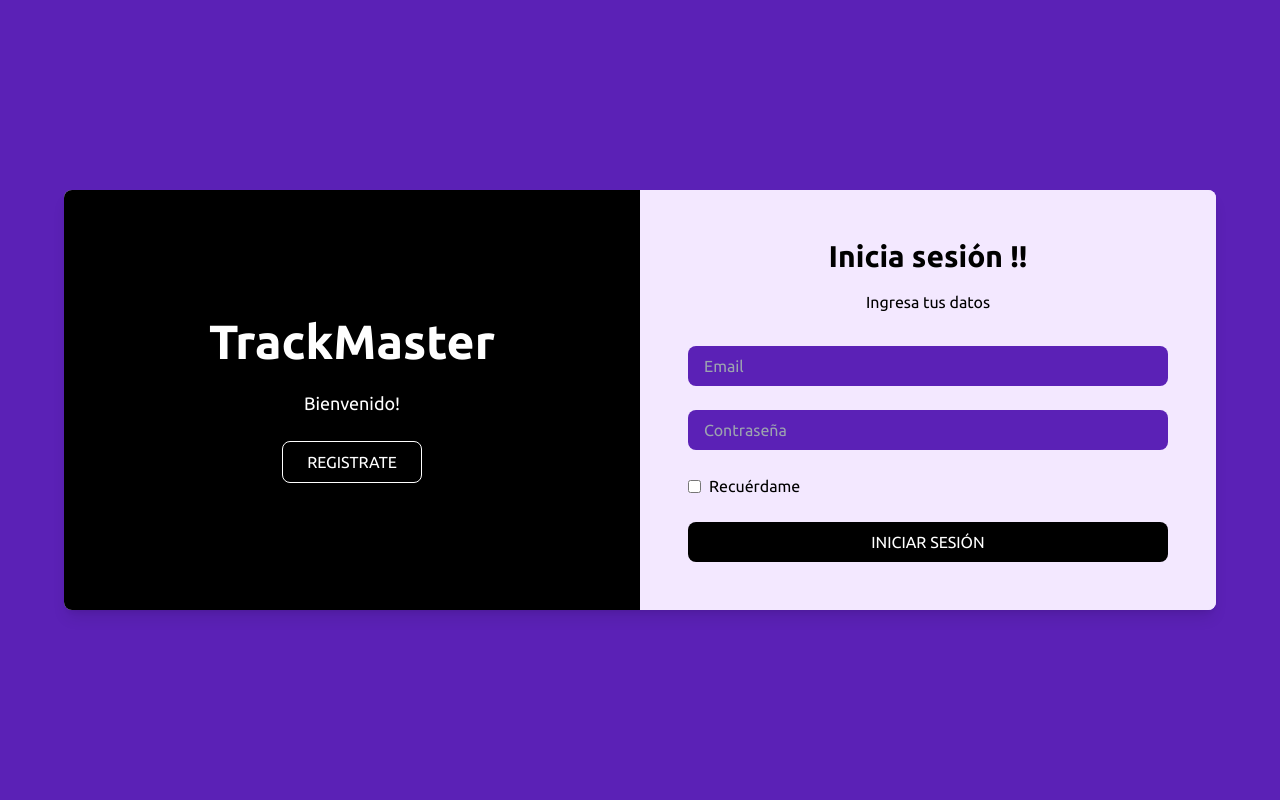
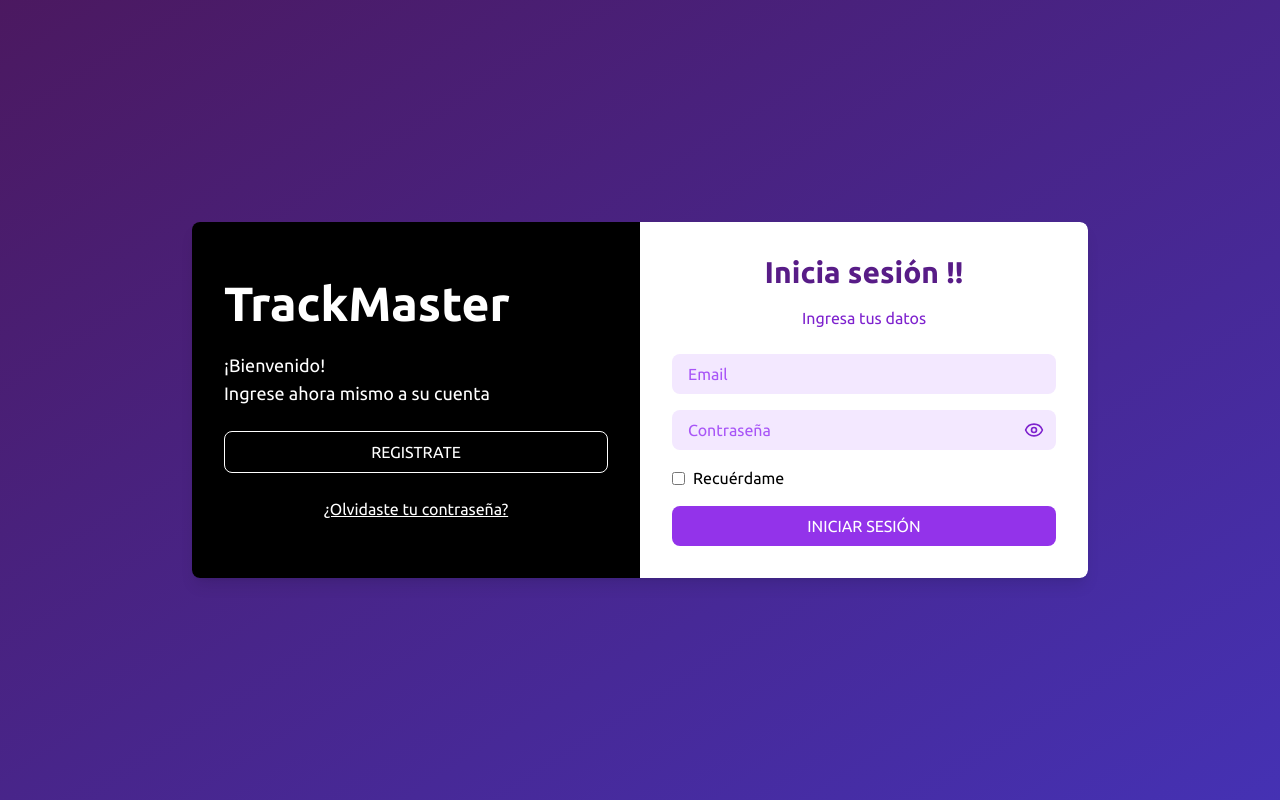
Before and after one commit to RedFox-SRL/frontend, a React (Vite) app: page /login in a window 1280 px wide. Built offline with nearby package versions, Linux system fonts and the light colour scheme.

Commit message:
new design login page and register

```diff
--- a/src/pages/LoginPage.jsx
+++ b/src/pages/LoginPage.jsx
@@ -1,15 +1,22 @@
-import React, { useState } from 'react';
+import React, { useState, useEffect } from 'react';
 import { useNavigate } from 'react-router-dom'; // Importa useNavigate
 import { postData } from '../api/apiService';
-import useAuth from '../hooks/useAuth';
+import { Eye, EyeOff } from 'lucide-react';
 
 const LoginPage = () => {
-  const { login } = useAuth();
+  const navigate = useNavigate();
   const [email, setEmail] = useState('');
   const [password, setPassword] = useState('');
   const [rememberMe, setRememberMe] = useState(false);
   const [error, setError] = useState(null);
-  const navigate = useNavigate(); // Inicializa useNavigate
+  const [showPassword, setShowPassword] = useState(false);
+
+  useEffect(() => {
+    document.body.classList.add('overflow-hidden');
+    return () => {
+      document.body.classList.remove('overflow-hidden');
+    };
+  }, []);
 
   const handleLogin = async (e) => {
     e.preventDefault();
@@ -18,8 +25,6 @@ const LoginPage = () => {
     try {
       const response = await postData('/login', { email, password });
       const { token, role } = response.data;
-
-      // Llamar a la función `login` desde el contexto con token, role y rememberMe
       login(token, role, rememberMe);
     } catch (error) {
       if (error.response && error.response.status === 401) {
@@ -32,44 +37,60 @@ const LoginPage = () => {
   };
 
   const handleRegisterClick = () => {
-    navigate('/'); // Redirige a la ruta de registro
+    navigate('/');
   };
 
   return (
-    <div className="min-h-screen flex items-center justify-center bg-primary-bg">
-      <div className="w-full max-w-6xl bg-secondary-bg rounded-lg shadow-lg flex flex-col md:flex-row overflow-hidden">
-        <div className="md:w-1/2 bg-black text-white p-12 flex flex-col justify-center items-center">
+    <div className="min-h-screen flex items-center justify-center bg-gradient-to-br from-pink-950 to-indigo-700 animate-gradient-x">
+      <div className="w-full max-w-4xl bg-white bg-opacity-10 backdrop-filter backdrop-blur-lg rounded-lg shadow-lg flex flex-col md:flex-row overflow-hidden">
+        <div className="md:w-1/2 bg-black text-white p-8 flex flex-col justify-center">
           <h1 className="text-5xl font-bold mb-6">TrackMaster</h1>
-          <p className="text-lg font-medium mb-6">Bienvenido!</p>
+          <p className="text-lg mb-6">¡Bienvenido!<br/>Ingrese ahora mismo a su cuenta</p>
           <button
             type="button"
-            onClick={handleRegisterClick} // Asigna la función al evento onClick
-            className="bg-black border border-white text-white px-6 py-2 rounded-lg">
+            onClick={handleRegisterClick}
+            className="bg-transparent border border-white text-white px-6 py-2 rounded-lg transition duration-300 ease-in-out hover:bg-white hover:text-black">
             REGISTRATE
           </button>
+          <a
+            href="#"
+            onClick={() => navigate('/forgot-password')}
+            className="mt-6 text-center underline hover:text-purple-200 transition duration-300 ease-in-out">
+            ¿Olvidaste tu contraseña?
+          </a>
         </div>
 
-        <div className="md:w-1/2 bg-purple-100 p-12 flex flex-col justify-center">
-          <h2 className="text-center text-3xl font-semibold text-black mb-4">Inicia sesión !!</h2>
-          <p className="text-center text-black mb-8">Ingresa tus datos</p>
+        <div className="w-full md:w-1/2 bg-white p-8 rounded-r-lg">
+          <h2 className="text-center text-3xl font-semibold text-purple-900 mb-4">Inicia sesión !!</h2>
+          <p className="text-center text-purple-700 mb-6">Ingresa tus datos</p>
 
-          <form className="space-y-6" onSubmit={handleLogin}>
+          <form className="space-y-4" onSubmit={handleLogin}>
+            <div className="flex flex-col space-y-4">
               <input
                 type="email"
                 placeholder="Email"
-              className="w-full px-4 py-2 bg-primary-bg text-white rounded-lg focus:outline-none"
+                className="w-full px-4 py-2 bg-purple-100 text-purple-900 rounded-lg focus:outline-none focus:ring-2 focus:ring-purple-400 placeholder-purple-500"
                 value={email}
                 onChange={(e) => setEmail(e.target.value)}
                 required
               />
+              <div className="relative">
                 <input
-              type="password"
+                  type={showPassword ? "text" : "password"}
                   placeholder="Contraseña"
-              className="w-full px-4 py-2 bg-primary-bg text-white rounded-lg focus:outline-none"
+                  className="w-full px-4 py-2 bg-purple-100 text-purple-900 rounded-lg focus:outline-none focus:ring-2 focus:ring-purple-400 placeholder-purple-500"
                   value={password}
                   onChange={(e) => setPassword(e.target.value)}
                   required
                 />
+                <button
+                  type="button"
+                  onClick={() => setShowPassword(!showPassword)}
+                  className="absolute inset-y-0 right-0 pr-3 flex items-center text-purple-700"
+                >
+                  {showPassword ? <EyeOff size={20} /> : <Eye size={20} />}
+                </button>
+              </div>
               <div className="flex items-center">
                 <input
                   type="checkbox"
@@ -78,13 +99,14 @@ const LoginPage = () => {
                 />
                 <label className="ml-2 text-black">Recuérdame</label>
               </div>
-            {error && <p className="text-red-500">{error}</p>}
+              {error && <p className="text-red-500 text-sm">{error}</p>}
               <button
                 type="submit"
-              className="w-full bg-black text-white py-2 rounded-lg hover:bg-gray-800"
+                className="w-full bg-purple-600 text-white py-2 rounded-lg hover:bg-purple-700 transition duration-300 ease-in-out"
               >
                 INICIAR SESIÓN
               </button>
+            </div>
           </form>
         </div>
       </div>
--- a/src/pages/LoginRegister.jsx
+++ b/src/pages/LoginRegister.jsx
@@ -1,6 +1,7 @@
-import React, { useState } from 'react';
+import React, { useState, useEffect } from 'react';
 import { useNavigate } from 'react-router-dom';
 import { postData } from '../api/apiService';
+import { Eye, EyeOff } from 'lucide-react';
 
 const LoginRegister = () => {
   const navigate = useNavigate();
@@ -12,16 +13,22 @@ const LoginRegister = () => {
   const [confirmPassword, setConfirmPassword] = useState('');
   const [role, setRole] = useState('');
   const [errors, setErrors] = useState({});
+  const [showPassword, setShowPassword] = useState(false);
+  const [showConfirmPassword, setShowConfirmPassword] = useState(false);
+
+  useEffect(() => {
+    document.body.classList.add('overflow-hidden');
+    return () => {
+      document.body.classList.remove('overflow-hidden');
+    };
+  }, []);
 
   const isPasswordSecure = (password) => {
     const regex = /^(?=.*[a-z])(?=.*[A-Z])(?=.*\d)(?=.*[!@#$%^&*])[A-Za-z\d!@#$%^&*]{8,15}$/;
     return regex.test(password);
   };
 
-  const handleRegisterClick = async (e) => {
-    e.preventDefault();
-    setErrors({});
-
+  const validateForm = () => {
     let formErrors = {};
     if (name.trim() === '') {
       formErrors.name = 'Este campo es obligatorio';
@@ -35,13 +42,32 @@ const LoginRegister = () => {
       formErrors.lastName = 'Los apellidos no deben exceder 15 caracteres';
     }
 
-    if (!isPasswordSecure(password)) {
+    if (!email.trim()) {
+      formErrors.email = 'Este campo es obligatorio';
+    } else if (!/\S+@\S+\.\S+/.test(email)) {
+      formErrors.email = 'Email inválido';
+    }
+
+    if (!password) {
+      formErrors.password = 'Este campo es obligatorio';
+    } else if (!isPasswordSecure(password)) {
       formErrors.password = 'La contraseña debe tener entre 8 y 15 caracteres, con al menos una letra mayúscula, una letra minúscula, un número y un carácter especial.';
     }
 
     if (password !== confirmPassword) {
       formErrors.confirmPassword = 'Las contraseñas no coinciden';
     }
+
+    if (!role) {
+      formErrors.role = 'Por favor seleccione un rol';
+    }
+
+    return formErrors;
+  };
+
+  const handleRegisterClick = async (e) => {
+    e.preventDefault();
+    const formErrors = validateForm();
 
     if (Object.keys(formErrors).length > 0) {
       setErrors(formErrors);
@@ -67,86 +93,104 @@ const LoginRegister = () => {
       if (error.response && error.response.status === 422) {
         setErrors(error.response.data.data);
       } else {
-        alert('Hubo un error en el registro');
+        setErrors({ api: 'Hubo un error en el registro' });
       }
     }
   };
 
   return (
-    <div className="min-h-screen flex items-center justify-center bg-primary-bg">
-      <div className="w-full max-w-4xl bg-primary-bg rounded-lg shadow-lg flex flex-col md:flex-row overflow-hidden">
+    <div className="min-h-screen flex items-center justify-center bg-gradient-to-br from-pink-950 to-indigo-700 animate-gradient-x">
+      <div className="w-full max-w-4xl bg-white bg-opacity-10 backdrop-filter backdrop-blur-lg rounded-lg shadow-lg flex flex-col md:flex-row overflow-hidden">
         <div className="md:w-1/2 bg-black text-white p-8 flex flex-col justify-center">
           <h1 className="text-5xl font-bold mb-6">TrackMaster</h1>
           <p className="text-lg mb-6">¡Bienvenido!<br/>Ingrese ahora mismo a su cuenta</p>
           <button
             type="button"
             onClick={() => navigate('/login')}
-            className="bg-black border border-white text-white px-6 py-2 rounded-lg">
+            className="bg-transparent border border-white text-white px-6 py-2 rounded-lg transition duration-300 ease-in-out hover:bg-white hover:text-black">
             ENTRAR
           </button>
           <a
             href="#"
             onClick={() => navigate('/forgot-password')}
-            className="mt-6 text-center underline hover:cursor-pointer">
+            className="mt-6 text-center underline hover:text-purple-200 transition duration-300 ease-in-out">
             ¿Olvidaste tu contraseña?
           </a>
         </div>
 
-        <div className="w-full md:w-1/2 bg-secondary-bg p-8">
-          <h2 className="text-center text-3xl font-semibold text-black mb-4">Crea tu cuenta</h2>
-          <p className="text-center text-black mb-6">Rellena el formulario</p>
+        <div className="w-full md:w-1/2 bg-white p-8 rounded-r-lg">
+          <h2 className="text-center text-3xl font-semibold text-purple-900 mb-4">Crea tu cuenta</h2>
+          <p className="text-center text-purple-700 mb-6">Rellena el formulario</p>
 
           <form className="space-y-4" onSubmit={handleRegisterClick}>
             <div className="flex flex-col space-y-4">
               <input
                 type="text"
                 placeholder="Nombres"
-                className="w-full px-4 py-2 bg-primary-bg text-white rounded-lg focus:outline-none"
+                className="w-full px-4 py-2 bg-purple-100 text-purple-900 rounded-lg focus:outline-none focus:ring-2 focus:ring-purple-400 placeholder-purple-500"
                 value={name}
                 onChange={(e) => setName(e.target.value)}
                 maxLength={15}
                 required
               />
-              {errors.name && <p className="text-red-500">{errors.name}</p>}
+              {errors.name && <p className="text-red-500 text-sm">{errors.name}</p>}
               <input
                 type="text"
                 placeholder="Apellidos"
-                className="w-full px-4 py-2 bg-primary-bg text-white rounded-lg focus:outline-none"
+                className="w-full px-4 py-2 bg-purple-100 text-purple-900 rounded-lg focus:outline-none focus:ring-2 focus:ring-purple-400 placeholder-purple-500"
                 value={lastName}
                 onChange={(e) => setLastName(e.target.value)}
                 maxLength={15}
                 required
               />
-              {errors.lastName && <p className="text-red-500">{errors.lastName}</p>}
+              {errors.lastName && <p className="text-red-500 text-sm">{errors.lastName}</p>}
               <input
                 type="email"
                 placeholder="Email"
-                className="w-full px-4 py-2 bg-primary-bg text-white rounded-lg focus:outline-none"
+                className="w-full px-4 py-2 bg-purple-100 text-purple-900 rounded-lg focus:outline-none focus:ring-2 focus:ring-purple-400 placeholder-purple-500"
                 value={email}
                 onChange={(e) => setEmail(e.target.value)}
                 required
               />
-              {errors.email && <p className="text-red-500">{errors.email}</p>}
+              {errors.email && <p className="text-red-500 text-sm">{errors.email}</p>}
+              <div className="relative">
                 <input
-                type="password"
+                  type={showPassword ? "text" : "password"}
                   placeholder="Contraseña"
-                className="w-full px-4 py-2 bg-primary-bg text-white rounded-lg focus:outline-none"
+                  className="w-full px-4 py-2 bg-purple-100 text-purple-900 rounded-lg focus:outline-none focus:ring-2 focus:ring-purple-400 placeholder-purple-500"
                   value={password}
                   onChange={(e) => setPassword(e.target.value)}
                   required
                 />
-              {errors.password && <p className="text-red-500">{errors.password}</p>}
+                <button
+                  type="button"
+                  onClick={() => setShowPassword(!showPassword)}
+                  className="absolute inset-y-0 right-0 pr-3 flex items-center text-purple-700"
+                >
+                  {showPassword ? <EyeOff size={20} /> : <Eye size={20} />}
+                </button>
+              </div>
+              {errors.password && <p className="text-red-500 text-sm">{errors.password}</p>}
+              <div className="relative">
                 <input
-                type="password"
+                  type={showConfirmPassword ? "text" : "password"}
                   placeholder="Confirmar contraseña"
-                className="w-full px-4 py-2 bg-primary-bg text-white rounded-lg focus:outline-none"
+                  className="w-full px-4 py-2 bg-purple-100 text-purple-900 rounded-lg focus:outline-none focus:ring-2 focus:ring-purple-400 placeholder-purple-500"
                   value={confirmPassword}
                   onChange={(e) => setConfirmPassword(e.target.value)}
                   required
                 />
-              {errors.confirmPassword && <p className="text-red-500">{errors.confirmPassword}</p>}
+                <button
+                  type="button"
+                  onClick={() => setShowConfirmPassword(!showConfirmPassword)}
+                  className="absolute inset-y-0 right-0 pr-3 flex items-center text-purple-700"
+                >
+                  {showConfirmPassword ? <EyeOff size={20} /> : <Eye size={20} />}
+                </button>
+              </div>
+              {errors.confirmPassword && <p className="text-red-500 text-sm">{errors.confirmPassword}</p>}
               <select
-                className="w-full px-4 py-2 bg-primary-bg text-white rounded-lg focus:outline-none"
+                className="w-full px-4 py-2 bg-purple-100 text-purple-900 rounded-lg focus:outline-none focus:ring-2 focus:ring-purple-400"
                 value={role}
                 onChange={(e) => setRole(e.target.value)}
                 required
@@ -155,9 +199,10 @@ const LoginRegister = () => {
                 <option value="student">Estudiante</option>
                 <option value="teacher">Docente</option>
               </select>
+              {errors.role && <p className="text-red-500 text-sm">{errors.role}</p>}
               <button
                 type="submit"
-                className="w-full bg-black text-white py-2 rounded-lg hover:bg-gray-800"
+                className="w-full bg-purple-600 text-white py-2 rounded-lg hover:bg-purple-700 transition duration-300 ease-in-out"
               >
                 REGISTRAR
               </button>
--- a/tailwind.config.js
+++ b/tailwind.config.js
@@ -57,7 +57,22 @@ module.exports = {
                 lg: 'var(--radius)',
                 md: 'calc(var(--radius) - 2px)',
                 sm: 'calc(var(--radius) - 4px)'
-  		}
+            },
+            animation: {
+                'gradient-x': 'gradient-x 15s ease infinite',
+            },
+            keyframes: {
+                'gradient-x': {
+                    '0%, 100%': {
+                        'background-size': '200% 200%',
+                        'background-position': 'left center',
+                    },
+                    '50%': {
+                        'background-size': '200% 200%',
+                        'background-position': 'right center',
+                    },
+                },
+            },
         }
     },
     plugins: [require("tailwindcss-animate")],
```
Also changed, not shown: src/pages/ForgotPasswordPage.jsx (+13 -28 lines). Lines whose indentation alone changed are shown as unchanged.
